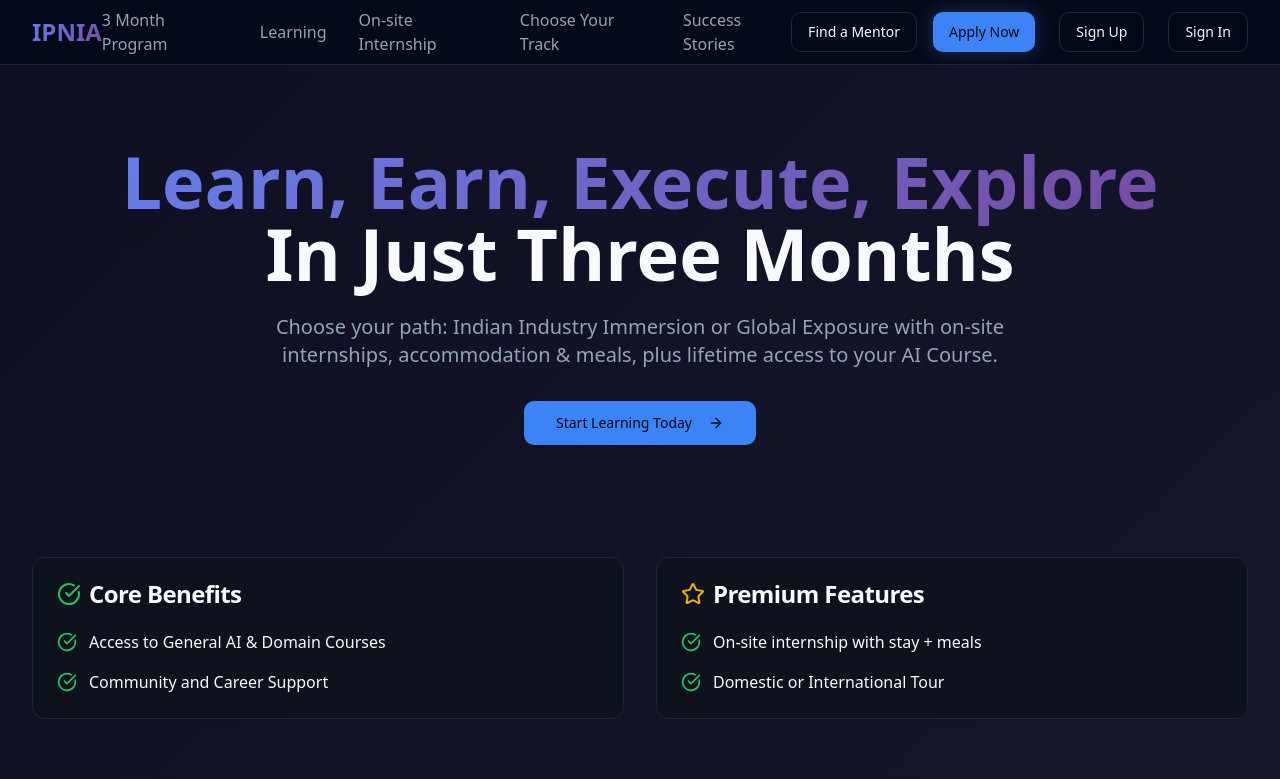
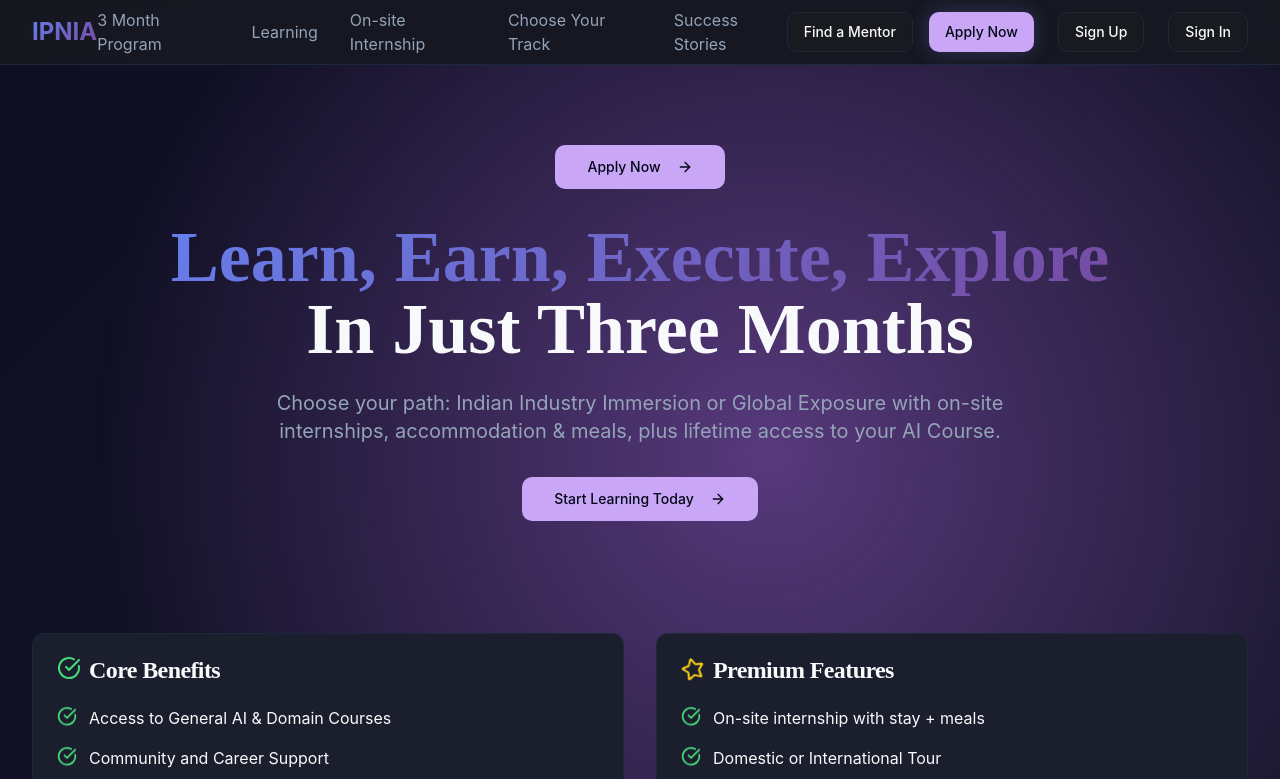
Before and after one commit to Harinee2501/ai-course-students-hub, a React (Vite) app: page / in a window 1280 px wide. Shown: the top 779 px of the page. Built offline with nearby package versions, Linux system fonts and the light colour scheme.

Commit message:
UI/UX Redesign: modernize hero, color scheme, typography, add progress bar, and update CTA layout

```diff
--- a/src/index.css
+++ b/src/index.css
@@ -1,4 +1,3 @@
-
 @tailwind base;
 @tailwind components;
 @tailwind utilities;
@@ -7,16 +6,16 @@
 
 @layer base {
   :root {
-    --background: 222 84% 4.9%;
+    --background: 230 20% 10%;
     --foreground: 210 40% 98%;
 
-    --card: 220 35% 8%;
+    --card: 230 25% 14%;
     --card-foreground: 210 40% 98%;
 
     --popover: 220 35% 8%;
     --popover-foreground: 210 40% 98%;
 
-    --primary: 217 91% 60%;
+    --primary: 267 84% 81%;
     --primary-foreground: 222 84% 4.9%;
 
     --secondary: 217 32% 17%;
@@ -45,6 +44,18 @@
     --sidebar-accent-foreground: 210 40% 98%;
     --sidebar-border: 217 32% 17%;
     --sidebar-ring: 217 91% 60%;
+
+    --cta: 267 84% 71%;
+    --section1: 230 20% 10%;
+    --section2: 267 40% 18%;
+    --section3: 267 40% 10%;
+
+    font-family: 'Inter', 'ui-sans-serif', 'system-ui';
+  }
+  h1, h2, h3, h4, h5, h6 {
+    font-family: 'Poppins', 'Clash Display', 'ui-sans-serif';
+    font-weight: 700;
+    line-height: 1.2;
   }
 }
 
@@ -127,4 +138,26 @@
   .stagger-2 { animation-delay: 0.2s; }
   .stagger-3 { animation-delay: 0.3s; }
   .stagger-4 { animation-delay: 0.4s; }
+
+  .section-divider {
+    background: linear-gradient(135deg, #764ba2 0%, #667eea 100%);
+    height: 60px;
+    clip-path: polygon(0 100%, 100% 0, 100% 100%, 0 100%);
+  }
+  .progress-bar {
+    position: fixed;
+    top: 0;
+    left: 0;
+    height: 4px;
+    background: linear-gradient(90deg, #764ba2, #667eea);
+    z-index: 50;
+    transition: width 0.2s;
+  }
+  .count-up {
+    animation: countUp 1.2s ease-out;
+  }
+  @keyframes countUp {
+    from { opacity: 0; transform: translateY(20px); }
+    to { opacity: 1; transform: translateY(0); }
+  }
 }
--- a/src/pages/Index.tsx
+++ b/src/pages/Index.tsx
@@ -9,6 +9,21 @@ import StickyCTA from "@/components/StickyCTA";
 import { Link, useNavigate } from "react-router-dom";
 import { useAuth } from "@/contexts/AuthContext";
 import { Avatar, AvatarFallback } from "@/components/ui/avatar";
+
+const ProgressBar = () => {
+  useEffect(() => {
+    const handleScroll = () => {
+      const scrollTop = window.scrollY;
+      const docHeight = document.body.scrollHeight - window.innerHeight;
+      const progress = docHeight > 0 ? (scrollTop / docHeight) * 100 : 0;
+      const bar = document.getElementById('progress-bar');
+      if (bar) bar.style.width = `${progress}%`;
+    };
+    window.addEventListener('scroll', handleScroll);
+    return () => window.removeEventListener('scroll', handleScroll);
+  }, []);
+  return <div id="progress-bar" className="progress-bar" style={{width: 0}} />;
+};
 
 const Index = () => {
   const [activeTab, setActiveTab] = useState("month1");
@@ -114,6 +129,7 @@ const Index = () => {
 
   return (
     <div className="min-h-screen gradient-bg">
+      <ProgressBar />
       {/* Navigation */}
       <nav className="sticky top-0 z-50 bg-background/80 backdrop-blur-md border-b border-border">
         <div className="max-w-7xl mx-auto px-4 sm:px-6 lg:px-8">
@@ -163,57 +179,60 @@ const Index = () => {
       </nav>
 
       {/* Hero Section */}
-      <section className="relative py-20 px-4 sm:px-6 lg:px-8">
-        <div className="max-w-7xl mx-auto">
+      <section className="relative py-20 px-4 sm:px-6 lg:px-8 overflow-hidden">
+        {/* Animated background */}
+        <div className="absolute inset-0 pointer-events-none animate-pulse" style={{background: 'radial-gradient(circle at 60% 40%, #764ba2 0%, transparent 70%)'}} />
+        <div className="max-w-7xl mx-auto relative z-10">
           <div className="text-center mb-16">
-            <h1 className="text-5xl md:text-7xl font-bold mb-6 fade-in-up">
+            <Button size="lg" className="mb-8 pulse-glow fade-in-up stagger-1" onClick={scrollToSignup}>
+              Apply Now <ArrowRight className="ml-2 h-5 w-5" />
+            </Button>
+            <h1 className="text-5xl md:text-7xl font-heading font-bold mb-6 fade-in-up">
               <span className="hero-gradient">Learn, Earn, Execute, Explore</span>
               <br />
               <span className="text-foreground">In Just Three Months</span>
             </h1>
-            <p className="text-xl text-muted-foreground mb-8 max-w-3xl mx-auto fade-in-up stagger-1">
+            <p className="text-xl text-muted-foreground mb-8 max-w-3xl mx-auto fade-in-up stagger-2">
               Choose your path: Indian Industry Immersion or Global Exposure with on-site internships,
               accommodation & meals, plus lifetime access to your AI Course.
             </p>
-            <Button size="lg" className="mb-12 pulse-glow fade-in-up stagger-2" onClick={scrollToSignup}>
+            <Button size="lg" className="mb-12 pulse-glow fade-in-up stagger-3" onClick={scrollToSignup}>
               Start Learning Today <ArrowRight className="ml-2 h-5 w-5" />
             </Button>
           </div>
-
           <div className="grid md:grid-cols-2 gap-8 mb-16">
-            <Card className="card-hover fade-in-up stagger-3">
+            <Card className="card-hover fade-in-up stagger-4">
               <CardHeader>
                 <CardTitle className="flex items-center">
-                  <CheckCircle className="h-6 w-6 text-green-500 mr-2" />
+                  <CheckCircle className="h-6 w-6 text-green-400 mr-2 animate-bounce" />
                   Core Benefits
                 </CardTitle>
               </CardHeader>
               <CardContent className="space-y-4">
                 <div className="flex items-center">
-                  <CheckCircle className="h-5 w-5 text-green-500 mr-3" />
+                  <CheckCircle className="h-5 w-5 text-green-400 mr-3 animate-bounce" />
                   <span>Access to General AI & Domain Courses</span>
                 </div>
                 <div className="flex items-center">
-                  <CheckCircle className="h-5 w-5 text-green-500 mr-3" />
+                  <CheckCircle className="h-5 w-5 text-green-400 mr-3 animate-bounce" />
                   <span>Community and Career Support</span>
                 </div>
               </CardContent>
             </Card>
-
-            <Card className="card-hover fade-in-up stagger-4">
+            <Card className="card-hover fade-in-up stagger-5">
               <CardHeader>
                 <CardTitle className="flex items-center">
-                  <Star className="h-6 w-6 text-yellow-500 mr-2" />
+                  <Star className="h-6 w-6 text-yellow-400 mr-2 animate-spin" />
                   Premium Features
                 </CardTitle>
               </CardHeader>
               <CardContent className="space-y-4">
                 <div className="flex items-center">
-                  <CheckCircle className="h-5 w-5 text-green-500 mr-3" />
+                  <CheckCircle className="h-5 w-5 text-green-400 mr-3 animate-bounce" />
                   <span>On-site internship with stay + meals</span>
                 </div>
                 <div className="flex items-center">
-                  <CheckCircle className="h-5 w-5 text-green-500 mr-3" />
+                  <CheckCircle className="h-5 w-5 text-green-400 mr-3 animate-bounce" />
                   <span>Domestic or International Tour</span>
                 </div>
               </CardContent>
--- a/tailwind.config.ts
+++ b/tailwind.config.ts
@@ -1,4 +1,5 @@
 import type { Config } from "tailwindcss";
+import tailwindcssAnimate from 'tailwindcss-animate';
 
 export default {
 	darkMode: ["class"],
@@ -18,12 +19,16 @@ export default {
 			}
 		},
 		extend: {
+			fontFamily: {
+				sans: ['Inter', 'ui-sans-serif', 'system-ui'],
+				heading: ['Poppins', 'Clash Display', 'ui-sans-serif'],
+			},
 			colors: {
 				border: 'hsl(var(--border))',
 				input: 'hsl(var(--input))',
 				ring: 'hsl(var(--ring))',
-				background: 'hsl(var(--background))',
-				foreground: 'hsl(var(--foreground))',
+				background: '#181A20',
+				foreground: '#F8F9FB',
 				primary: {
 					DEFAULT: 'hsl(var(--primary))',
 					foreground: 'hsl(var(--primary-foreground))'
@@ -41,7 +46,10 @@ export default {
 					foreground: 'hsl(var(--muted-foreground))'
 				},
 				accent: {
-					DEFAULT: 'hsl(var(--accent))',
+					DEFAULT: '#A084E8',
+					gradient1: '#667eea',
+					gradient2: '#764ba2',
+					gradient3: '#A084E8',
 					foreground: 'hsl(var(--accent-foreground))'
 				},
 				popover: {
@@ -61,7 +69,11 @@ export default {
 					'accent-foreground': 'hsl(var(--sidebar-accent-foreground))',
 					border: 'hsl(var(--sidebar-border))',
 					ring: 'hsl(var(--sidebar-ring))'
-				}
+				},
+				cta: '#7F56D9',
+				section1: '#1a1a2e',
+				section2: '#2d1e4a',
+				section3: '#181A20',
 			},
 			borderRadius: {
 				lg: 'var(--radius)',
@@ -92,5 +104,5 @@ export default {
 			}
 		}
 	},
-	plugins: [require("tailwindcss-animate")],
+	plugins: [tailwindcssAnimate],
 } satisfies Config;
```
